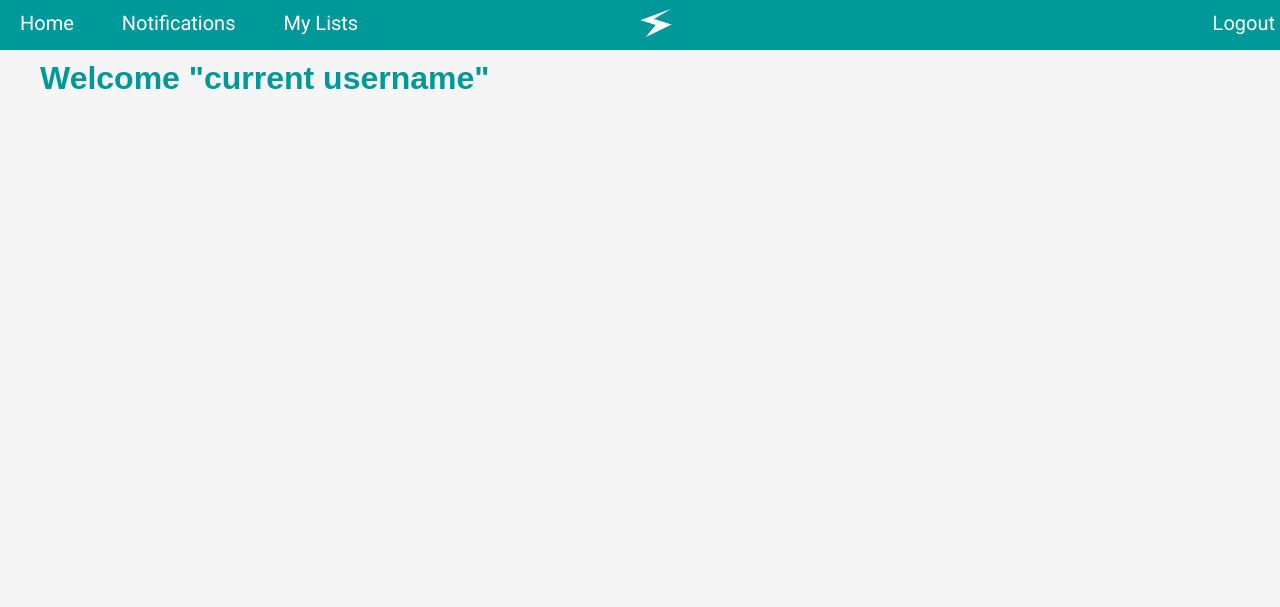
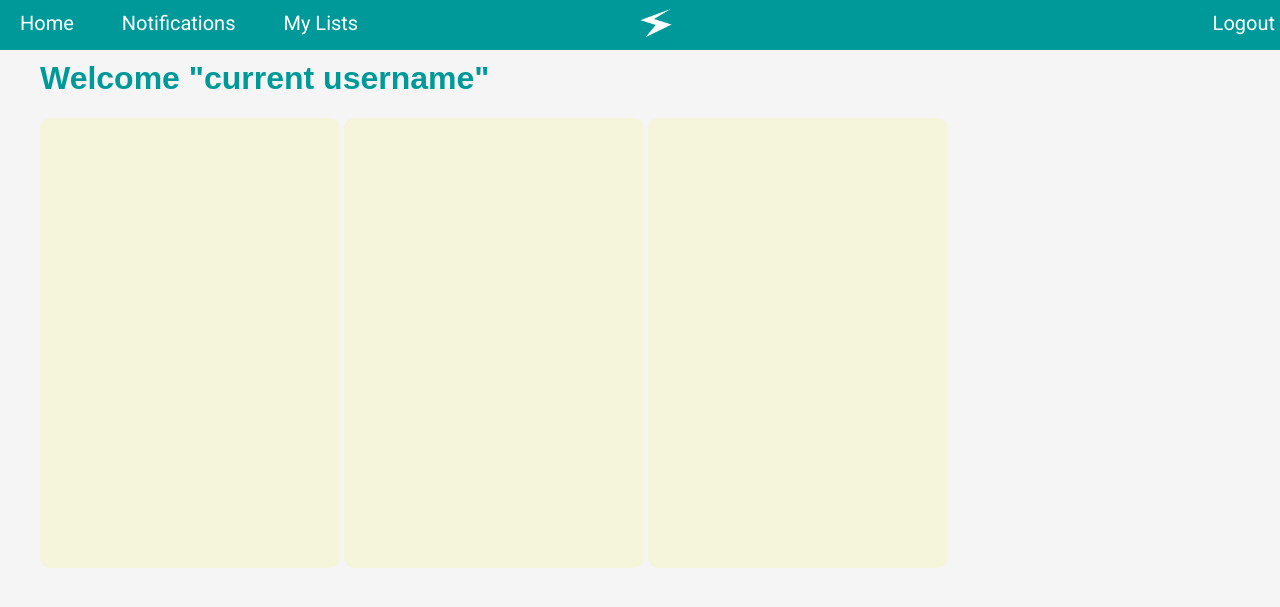
Before and after one commit to steve-31/cs139, a PHP site: page /LandingPage.html in a window 1280 px wide. Shown: the top 607 px of the page. Run offline with PHP 8.4, Linux system fonts and the light colour scheme.

Commit message:
user home page edited

```diff
--- a/LandingPage.html
+++ b/LandingPage.html
@@ -26,7 +26,19 @@
 
   <div class="usercontent">
 		<h1 class="title"> Welcome "current username"</h1>
+		<div id="recent">
+			<a href="#"><div class="recentused">
 
+			</div></a>
+
+			<a href="#"><div class="recentused">
+
+			</div></a>
+
+			<a href="#"><div class="recentused">
+
+			</div></a>
+		</div>
 
   </div>
 
--- a/home.css
+++ b/home.css
@@ -179,3 +179,24 @@ body {
 
 
 }
+
+#recent {
+
+
+	display:inline-block;
+	align: center;
+}
+
+.recentused {
+	height: 450px;
+	width: 300px;
+	background-color: beige;
+	border-radius: 10px;
+	display:inline-block;
+	margin:0px; /*40px 0px 40px;*/
+}
+
+a .recentused:hover {
+	border: 1px solid red;
+
+}
```
